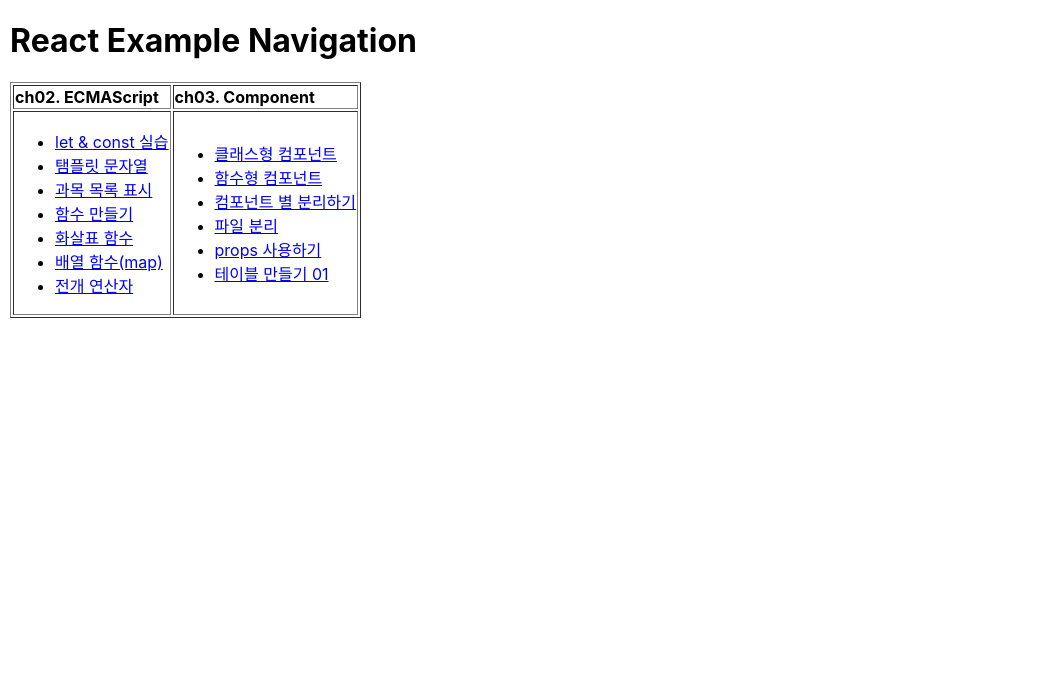
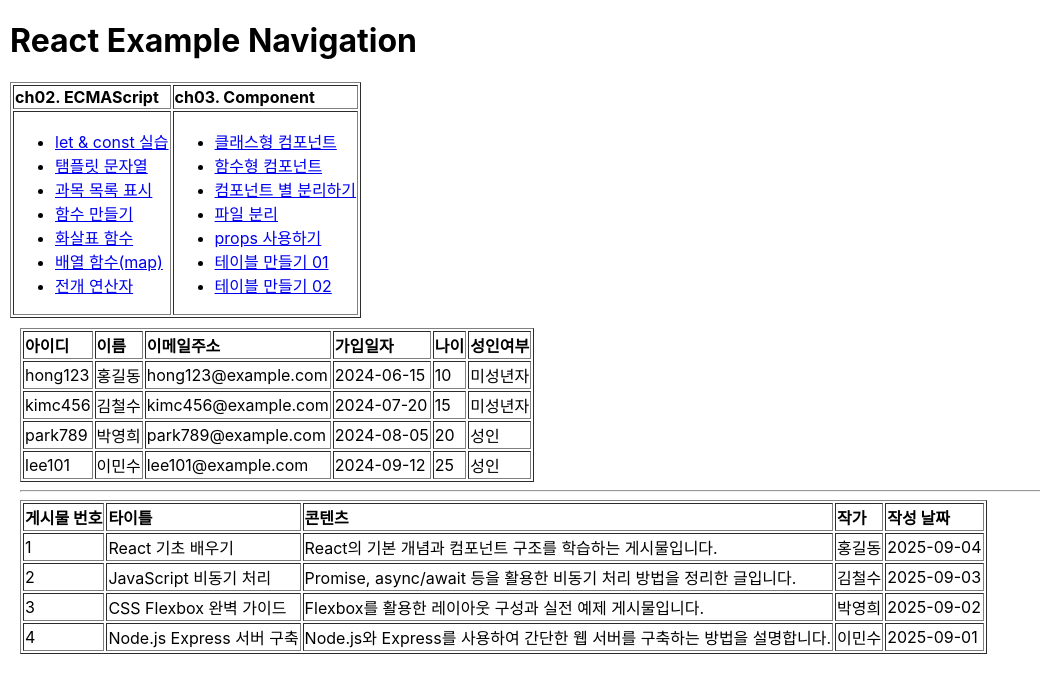
Before and after one commit to jengjeng10/react_only_project, a React (Create React App) app: page /array_and_table_02 in a window 1280 px wide. Shown: the top 690 px of the page, without its empty margins (0-1040 px from the left). Built offline with nearby package versions, Linux system fonts and the light colour scheme.

Commit message:
second commit

```diff
--- /dev/null
+++ b/src/components/ch03.component/array_and_table_02.js
@@ -0,0 +1,18 @@
+import MemberList from './ui/MemberList';
+import BoardList from './ui/BoardList';
+
+function App() {
+
+
+    console.log('샘플');
+    return (
+        <div className='App'>
+            <MemberList />
+            <hr />
+            <BoardList />
+
+        </div>
+    );
+}
+
+export default App;
--- /dev/null
+++ b/src/components/ch03.component/ui/BoardList.js
@@ -0,0 +1,66 @@
+function App() {
+    //console.log('샘플');
+
+    const boardList = [
+        {
+            id: 1,
+            title: "React 기초 배우기",
+            content: "React의 기본 개념과 컴포넌트 구조를 학습하는 게시물입니다.",
+            author: "홍길동",
+            date: "2025-09-04"
+        },
+        {
+            id: 2,
+            title: "JavaScript 비동기 처리",
+            content: "Promise, async/await 등을 활용한 비동기 처리 방법을 정리한 글입니다.",
+            author: "김철수",
+            date: "2025-09-03"
+        },
+        {
+            id: 3,
+            title: "CSS Flexbox 완벽 가이드",
+            content: "Flexbox를 활용한 레이아웃 구성과 실전 예제 게시물입니다.",
+            author: "박영희",
+            date: "2025-09-02"
+        },
+        {
+            id: 4,
+            title: "Node.js Express 서버 구축",
+            content: "Node.js와 Express를 사용하여 간단한 웹 서버를 구축하는 방법을 설명합니다.",
+            author: "이민수",
+            date: "2025-09-01"
+        }
+    ];
+
+    const boardtable = boardList.map((board) => (
+        <tr key={board.id}>
+            <td>{board.id}</td>
+            <td>{board.title}</td>
+            <td>{board.content}</td>
+            <td>{board.author}</td>
+            <td>{board.date}</td>
+        </tr>
+    ));
+
+
+
+
+    return (
+        <table border="1">
+            <thead>
+                <tr>
+                    <th>게시물 번호</th>
+                    <th>타이틀</th>
+                    <th>콘텐츠</th>
+                    <th>작가</th>
+                    <th>작성 날짜</th>
+                </tr>
+            </thead>
+            <tbody>
+                {boardtable}
+            </tbody>
+        </table>
+    );
+}
+
+export default App;
--- /dev/null
+++ b/src/components/ch03.component/ui/MemberList.js
@@ -0,0 +1,68 @@
+
+
+function App() {
+
+    const memberList = [
+        {
+            id: "hong123",
+            name: "홍길동",
+            email: "hong123@example.com",
+            joinDate: "2024-06-15",
+            age: 10
+        },
+        {
+            id: "kimc456",
+            name: "김철수",
+            email: "kimc456@example.com",
+            joinDate: "2024-07-20",
+            age: 15
+        },
+        {
+            id: "park789",
+            name: "박영희",
+            email: "park789@example.com",
+            joinDate: "2024-08-05",
+            age: 20
+        },
+        {
+            id: "lee101",
+            name: "이민수",
+            email: "lee101@example.com",
+            joinDate: "2024-09-12",
+            age: 25
+        }
+    ];
+    const abultcheck = (age) => (age >= 19 ? '성인' : '미성년자');
+
+    const membertable = memberList.map((member) => (
+        <tr key={member.id}>
+            <td>{member.id}</td>
+            <td>{member.name}</td>
+            <td>{member.email}</td>
+            <td>{member.joinDate}</td>
+            <td>{member.age}</td>
+            <td>{abultcheck(member.age)}</td>
+        </tr>
+    ));
+
+    console.log('샘플');
+    return (
+        <table border="1">
+            <thead>
+                <tr>
+                    <th>아이디</th>
+                    <th>이름</th>
+                    <th>이메일주소</th>
+                    <th>가입일자</th>
+                    <th>나이</th>
+                    <th>성인여부</th>
+                </tr>
+            </thead>
+            <tbody>
+                {membertable}
+            </tbody>
+        </table>
+    );
+}
+
+export default App;
--- a/src/routes/AppRoutes.js
+++ b/src/routes/AppRoutes.js
@@ -19,6 +19,8 @@
 import AppFileSeparator from './../components/ch03.component/file_separator';
 import AppUseProps from './../components/ch03.component/use-props';
 import AppMakeTable01 from './../components/ch03.component/array_and_table_01';
+import AppMakeTable02 from './../components/ch03.component/array_and_table_02';
+
 
 
 function AppRoutes() {
@@ -40,6 +42,7 @@
             <Route path='/file_separator' element={<AppFileSeparator />} />
             <Route path='/use_props' element={<AppUseProps />} />
             <Route path='/array_and_table_01' element={<AppMakeTable01 />} />
+            <Route path='/array_and_table_02' element={<AppMakeTable02 />} />
 
 
         </Routes>
--- a/src/routes/menuData.js
+++ b/src/routes/menuData.js
@@ -22,6 +22,7 @@
             { path: '/file_separator', label: '파일 분리' },
             { path: '/use_props', label: 'props 사용하기' },
             { path: '/array_and_table_01', label: '테이블 만들기 01' },
+            { path: '/array_and_table_02', label: '테이블 만들기 02' },
         ]
     },
     //여기에 4장, 5장 ... 내용을 게속 추가하면 됩니다.
```
